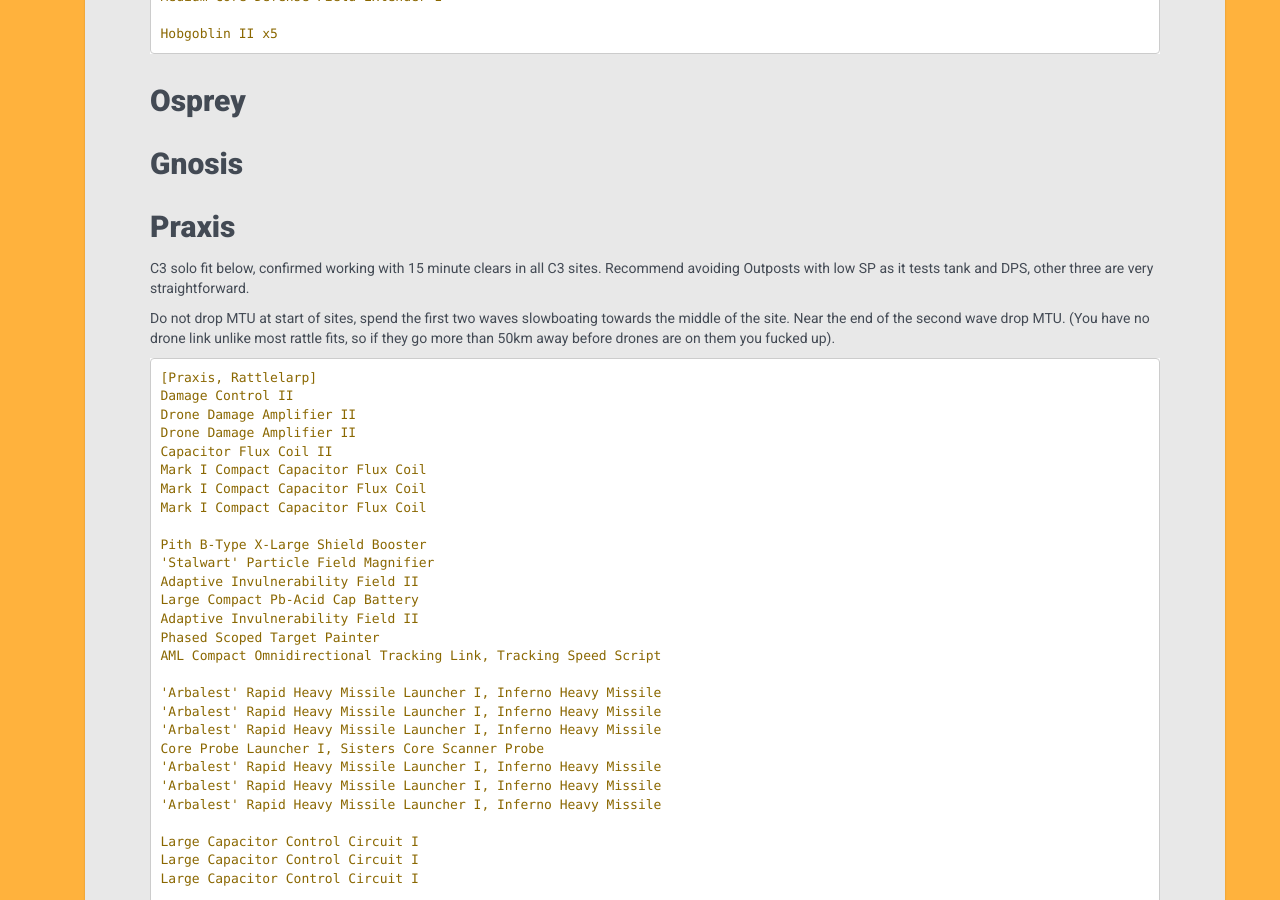
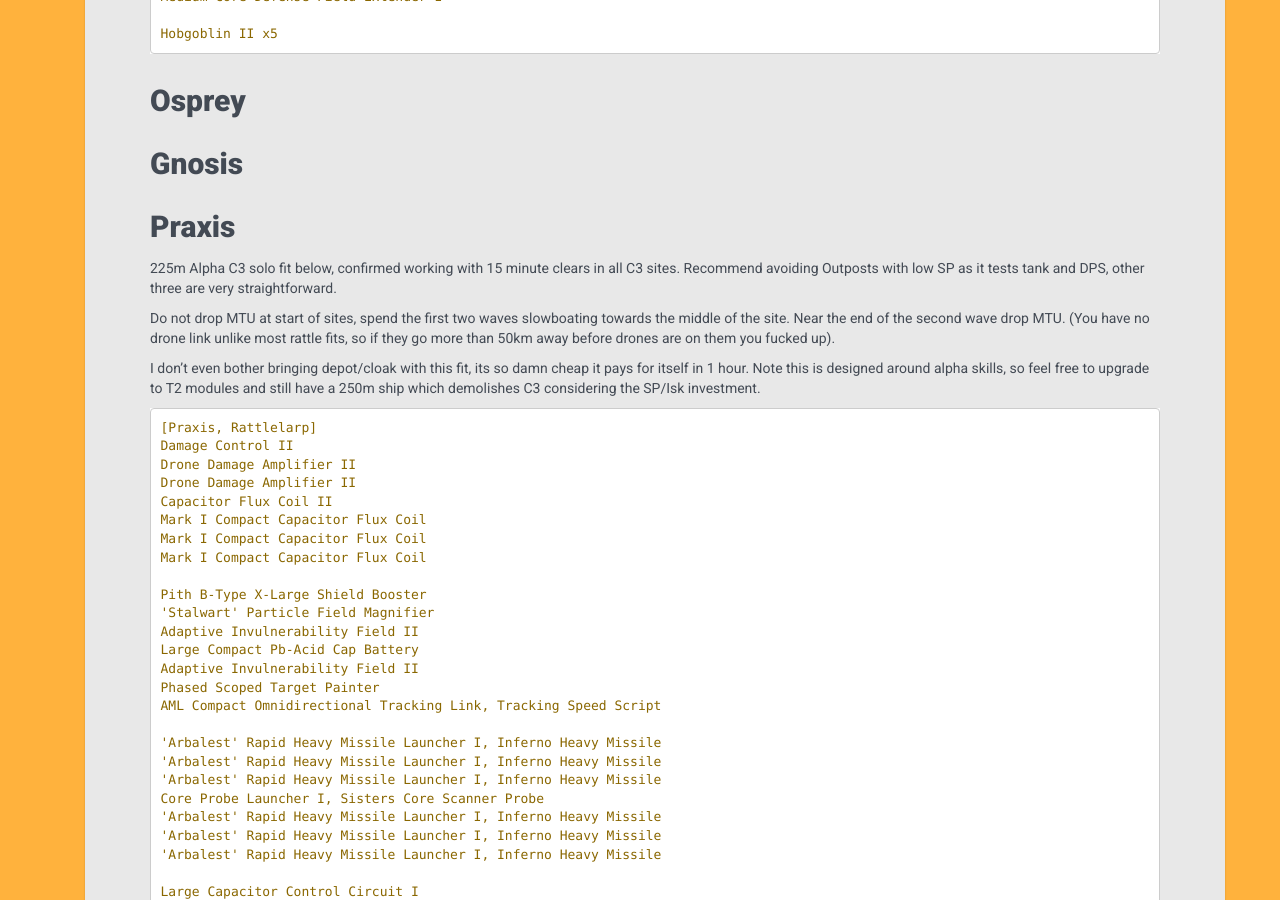
Before and after one commit to all-out/guides, a Jekyll site: the page built from _guides/fittings.md, in a window 1280 px wide and 900 px high, scrolled down 2151 px. Built offline with Jekyll 4.4.1, drawn with Linux system fonts in a browser that asks for light colours.

Commit message:
Update fittings.md

````diff
--- a/_guides/fittings.md
+++ b/_guides/fittings.md
@@ -113,9 +113,11 @@
 
 ### Praxis
 
-C3 solo fit below, confirmed working with 15 minute clears in all C3 sites. Recommend avoiding Outposts with low SP as it tests tank and DPS, other three are very straightforward.
+225m Alpha C3 solo fit below, confirmed working with 15 minute clears in all C3 sites. Recommend avoiding Outposts with low SP as it tests tank and DPS, other three are very straightforward.
 
 Do not drop MTU at start of sites, spend the first two waves slowboating towards the middle of the site. Near the end of the second wave drop MTU. (You have no drone link unlike most rattle fits, so if they go more than 50km away before drones are on them you fucked up).
+
+I don't even bother bringing depot/cloak with this fit, its so damn cheap it pays for itself in 1 hour. Note this is designed around alpha skills, so feel free to upgrade to T2 modules and still have a 250m ship which demolishes C3 considering the SP/Isk investment.
 
 ```
 [Praxis, Rattlelarp]
````
